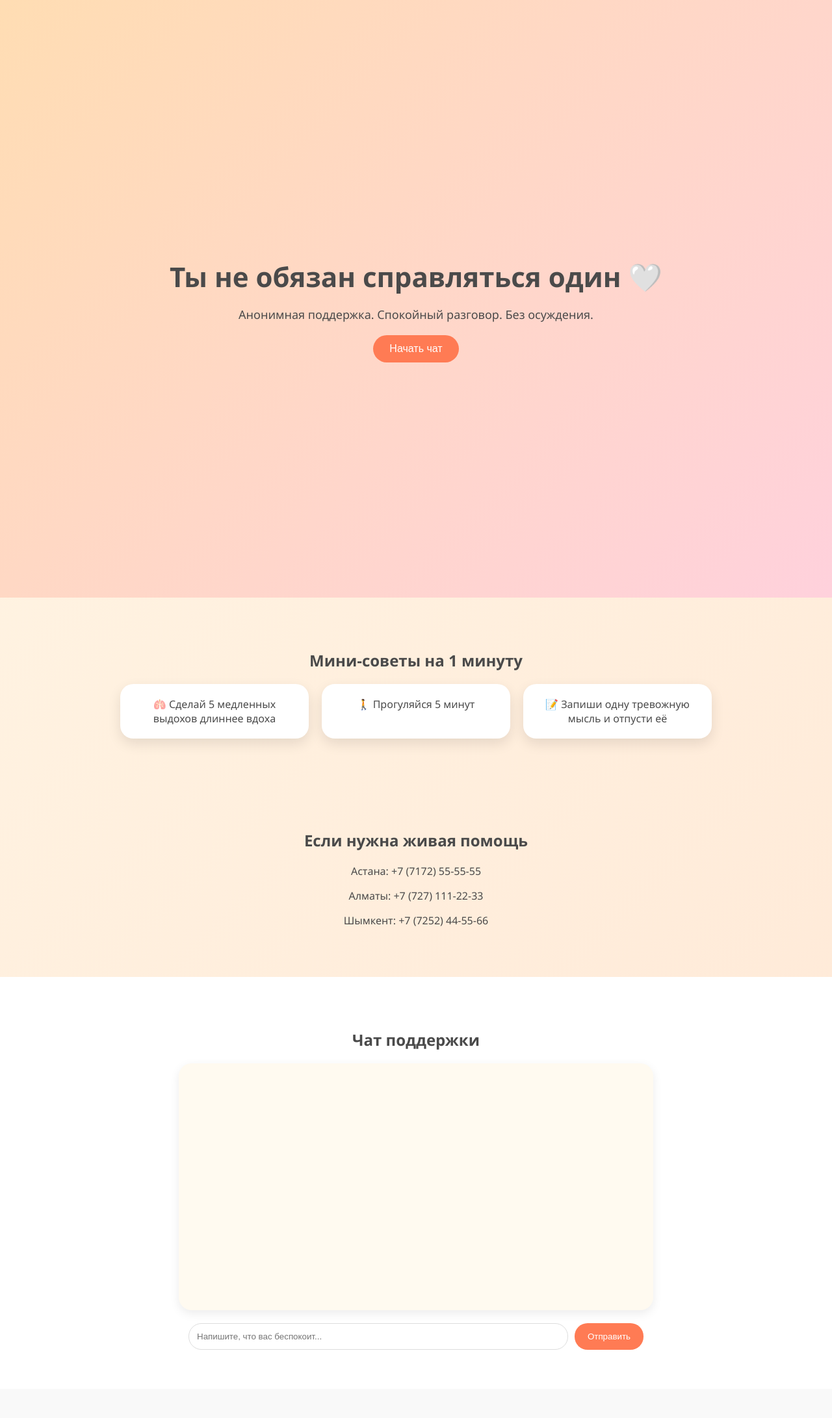
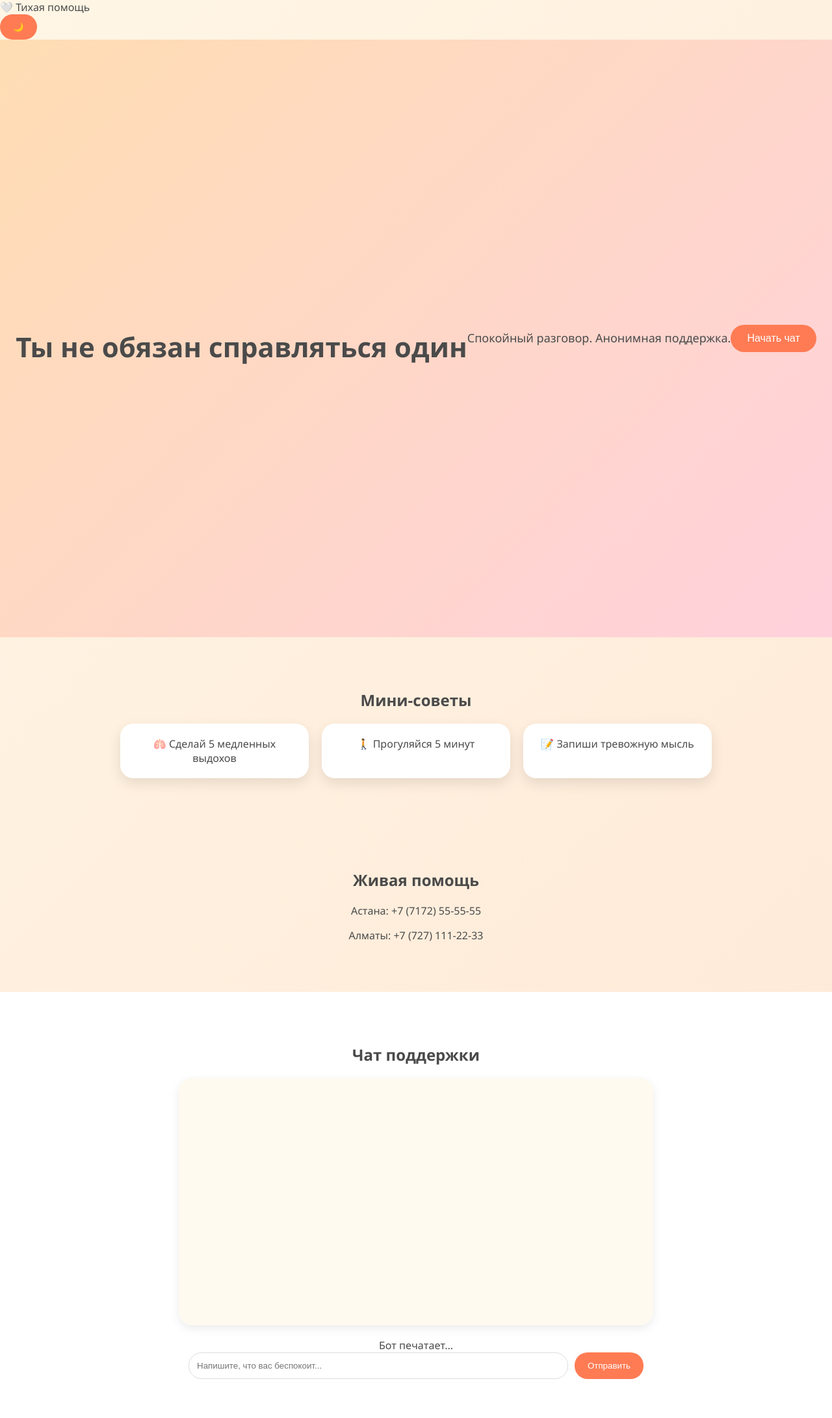
Before and after one commit to S1XEYES777/Quiet-Help, a Flask app: page / in a window 1280 px wide. Shown: the whole page at 65% size. Before the commit the page ends 2078 px from the top, so only its background shows below. Run offline with Flask 3, Linux system fonts and the light colour scheme; some libraries are stand-ins or nearby versions.

Commit message:
Update index.html

```diff
--- a/templates/index.html
+++ b/templates/index.html
@@ -9,34 +9,38 @@
 
 <body>
 
+<header class="topbar">
+  <div class="brand">🤍 Тихая помощь</div>
+  <button class="mode-btn" onclick="toggleMode()">🌙</button>
+</header>
+
 <section class="hero">
-  <div class="hero-content">
-    <h1>Ты не обязан справляться один 🤍</h1>
-    <p>Анонимная поддержка. Спокойный разговор. Без осуждения.</p>
-    <button onclick="scrollToChat()">Начать чат</button>
-  </div>
+  <h1>Ты не обязан справляться один</h1>
+  <p>Спокойный разговор. Анонимная поддержка.</p>
+  <button onclick="scrollToChat()">Начать чат</button>
 </section>
 
 <section class="tips">
-  <h2>Мини-советы на 1 минуту</h2>
+  <h2>Мини-советы</h2>
   <div class="tip-grid">
-    <div class="tip-card">🫁 Сделай 5 медленных выдохов длиннее вдоха</div>
+    <div class="tip-card">🫁 Сделай 5 медленных выдохов</div>
     <div class="tip-card">🚶 Прогуляйся 5 минут</div>
-    <div class="tip-card">📝 Запиши одну тревожную мысль и отпусти её</div>
+    <div class="tip-card">📝 Запиши тревожную мысль</div>
   </div>
 </section>
 
 <section class="help">
-  <h2>Если нужна живая помощь</h2>
+  <h2>Живая помощь</h2>
   <p>Астана: +7 (7172) 55-55-55</p>
   <p>Алматы: +7 (727) 111-22-33</p>
-  <p>Шымкент: +7 (7252) 44-55-66</p>
 </section>
 
 <section id="chat-section" class="chat-section">
   <h2>Чат поддержки</h2>
 
   <div id="chatBox" class="chat"></div>
+
+  <div class="typing" id="typing">Бот печатает...</div>
 
   <div class="inputArea">
     <input id="message"
@@ -49,28 +53,40 @@
 <script>
 const socket = io();
 const chat = document.getElementById("chatBox");
+const typing = document.getElementById("typing");
 
 function scrollToChat(){
-  document.getElementById("chat-section").scrollIntoView({behavior:'smooth'});
+  document.getElementById("chat-section")
+  .scrollIntoView({behavior:'smooth'});
 }
 
 function addMsg(text, cls){
-  chat.innerHTML += `<div class="msg ${cls}">${text}</div>`;
-  chat.scrollTop = chat.scrollHeight;
+  const div=document.createElement("div");
+  div.className="msg "+cls;
+  div.innerText=text;
+  chat.appendChild(div);
+  chat.scrollTop=chat.scrollHeight;
 }
 
 function sendMessage(){
   const input=document.getElementById("message");
   const msg=input.value.trim();
   if(!msg) return;
+
   addMsg(msg,"user");
+  input.value="";
+  typing.style.display="block";
   socket.emit("message",{msg:msg});
-  input.value="";
 }
 
 socket.on("response",function(data){
+  typing.style.display="none";
   addMsg(data.msg,"bot");
 });
+
+function toggleMode(){
+  document.body.classList.toggle("dark");
+}
 </script>
 
 </body>
```
